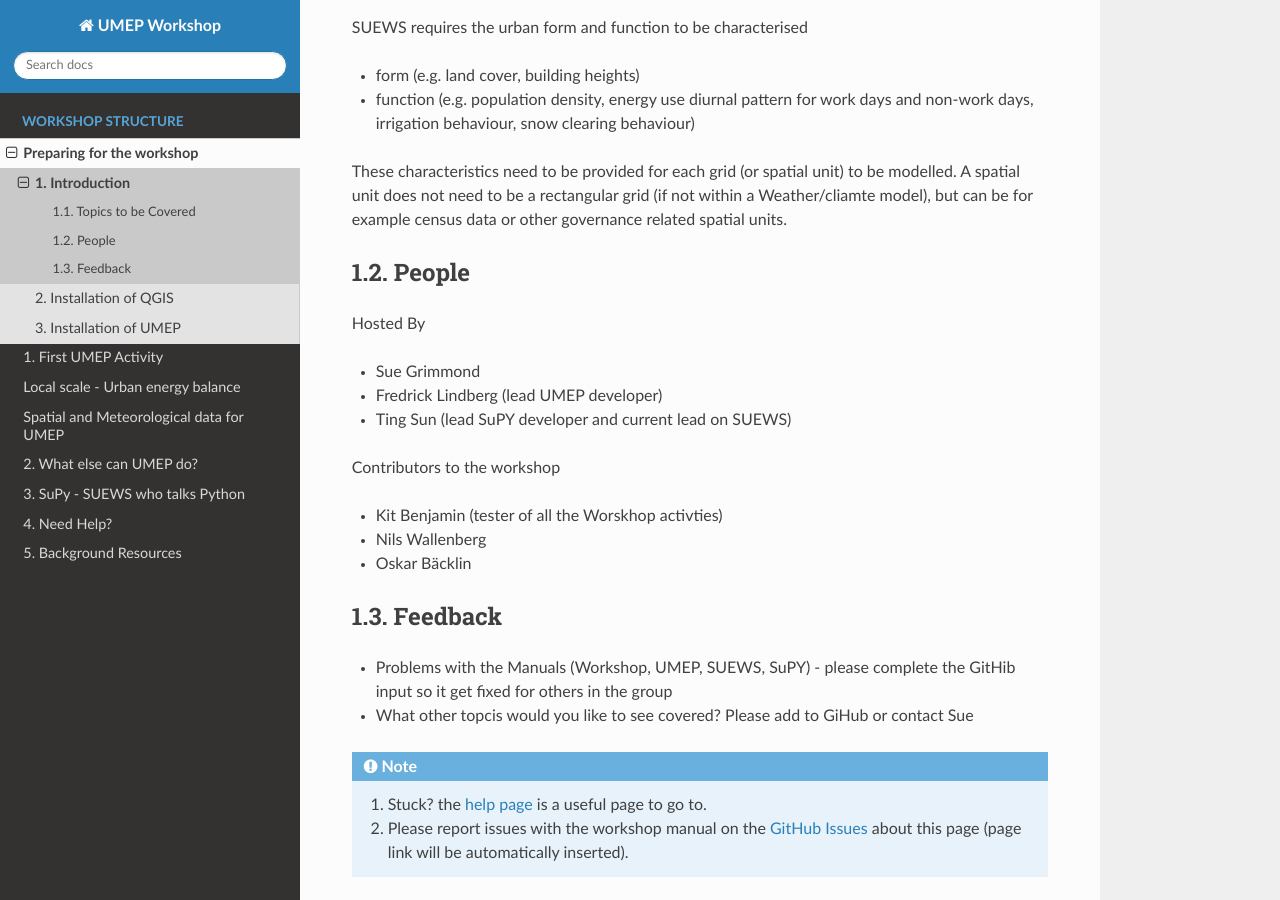
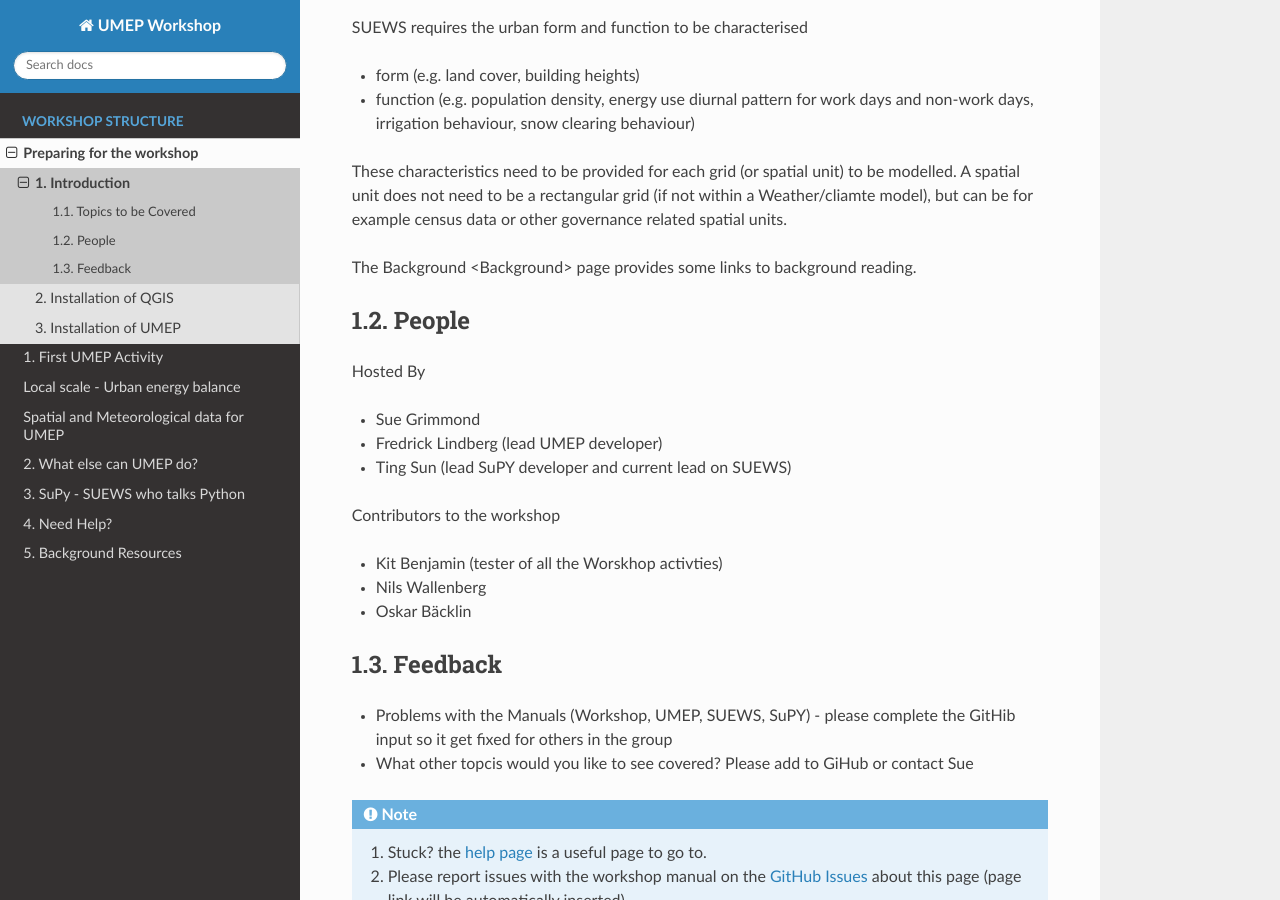
Before and after one commit to Urban-Meteorology-Reading/UMEP-Workshop, a Sphinx documentation site: the page built from source/Prepare/Intro1.rst, in a window 1280 px wide and 900 px high, scrolled down 1287 px. Built offline with Sphinx 7.4.7 and the Read the Docs theme 2.0.0, drawn with Linux system fonts in a browser that asks for light colours.

Commit message:
Update Intro1.rst

```diff
--- a/source/Prepare/Intro1.rst
+++ b/source/Prepare/Intro1.rst
@@ -43,6 +43,7 @@
 
 These characteristics need to be provided for each grid (or spatial unit) to be modelled. A spatial unit does not need to be a rectangular grid (if not within a Weather/cliamte model), but can be for example census data or other governance related spatial units.
 
+The Background <Background> page provides some links to background reading.
 
 
 People
```
